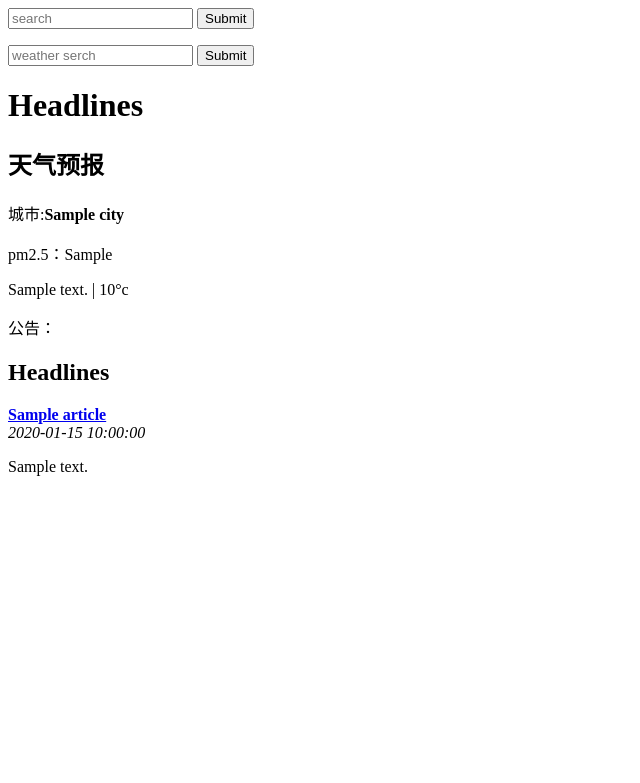
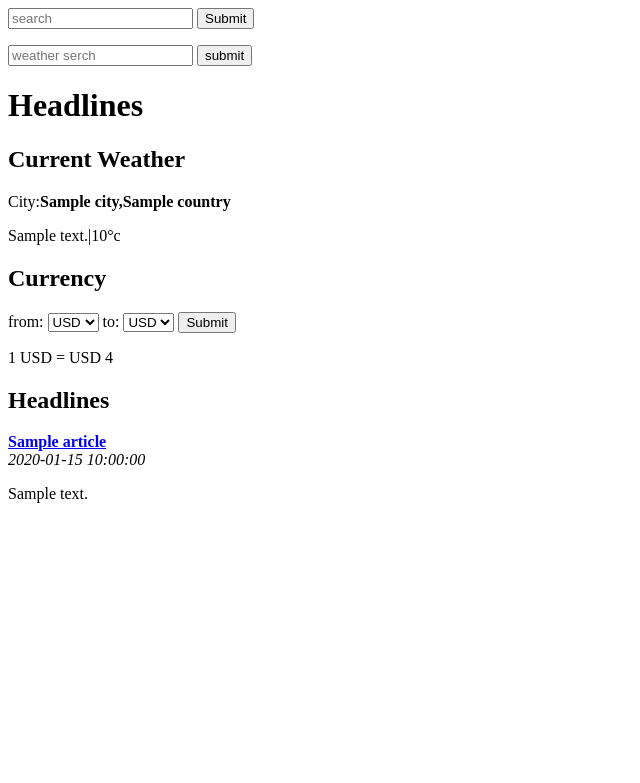
Before and after one commit to taiyishengshui/Flask_Building_Python_Web_Services, a Flask app: template headlines/templates/home.html in a window 1280 px wide. Shown: the top 783 px of the page, without its empty margins (0-640 px from the left). Run offline with Flask 2, Linux system fonts and the light colour scheme; the template is opened without the code that fills it: most values are stand-ins (such as "Sample title", 1, 10 or a date in 2020).

Commit message:
add rate

```diff
--- a/headlines/headlines.py
+++ b/headlines/headlines.py
@@ -15,8 +15,14 @@ RSS_FEEDS = {
 
 DEFAULTS = {
     'publication': 'bbc',
-    'city': '北京'
+    'city': 'London,uk',
+    'currency_from': 'CNY',
+    'currency_to': 'USD',
+
 }
+
+WEATHER_URL = "http://api.openweathermap.org/data/2.5/weather?q={}&units=metric&appid=a567483dd49d04a2a38bfe331ba79803"
+CURRENCY_URL = "https://openexchangerates.org//api/latest.json?app_id=aec14afce2de44d0b37d56d171675ec8"
 
 
 # @app.route("/", methods=['GET', 'POST'])
@@ -31,7 +37,25 @@ def home():
         city = DEFAULTS['city']
     # print(city)
     weather = get_weather(city)
-    return render_template("home.html", articles=articles, weather=weather)
+    currency_from = request.args.get("currency_from")
+    if not currency_from:
+        currency_from = DEFAULTS['currency_from']
+    currency_to = request.args.get("currency_to")
+    if not currency_to:
+        currency_to = DEFAULTS['currency_to']
+    rate, currencies = get_rates(currency_from, currency_to)
+    # rate = get_rates(currency_from, currency_to)
+    return render_template("home.html", articles=articles, weather=weather,
+                           currency_from=currency_from, currency_to=currency_to, rate=rate,
+                           currencies=sorted(currencies))
+
+
+def get_rates(frm, to):
+    all_currency = requests.get(CURRENCY_URL)
+    parsed = all_currency.json()['rates']
+    frm_rate = parsed.get(frm.upper())
+    to_rate = parsed.get(to.upper())
+    return (to_rate / frm_rate, parsed.keys())
 
 
 def get_news(query):
@@ -47,36 +71,40 @@ def get_news(query):
 
 def get_weather(query):
     # api_url="http://api.openweathermap.org/data/2.5/weather?q={}&units=metric&appid=a567483dd49d04a2a38bfe331ba79803"
-    # # query = urllib.parse.unquote(query)
-    # # print(type(query))
+    # query = urllib.parse.unquote(query)
+    # print(type(query))
+    url = WEATHER_URL.format(query)
+    print(url)
+    data = requests.get(url)
+    parsed = data.json()
+    weather = None
+    print(parsed.get("weather"))
+    if parsed.get("weather"):
+        weather = {
+            "description": parsed["weather"][0]["description"],
+            "temperature": parsed["main"]["temp"],
+            "city": parsed["name"],
+            "country": parsed["sys"]["country"],
+        }
+    return weather
+
+    # 国内api
+    # api_url = "https://www.sojson.com/open/api/weather/json.shtml?city={}"
+    # query = urllib.parse.unquote(query)
     # url = api_url.format(query)
-    # print(url)
     # data = requests.get(url)
     # parsed = data.json()
     # weather = None
-    # print(parsed.get("weather"))
-    # if parsed.get("weather"):
+    # # print(parsed)
+    # if parsed:
     #     weather = {
-    #         "description":parsed["weather"][0]["description"],
-    #         "temperature":parsed["main"]["temp"],
-    #         "city":parsed["name"]
+    #         "city": parsed['city'],
+    #         "pm25": parsed['data']['pm25'],
+    #         "description": parsed['data']['forecast'][0]['type'],
+    #         "temperature": parsed['data']['wendu'],
+    #         "notice": parsed['data']['forecast'][0]['notice']
     #     }
-    api_url = "https://www.sojson.com/open/api/weather/json.shtml?city={}"
-    query = urllib.parse.unquote(query)
-    url = api_url.format(query)
-    data = requests.get(url)
-    parsed = data.json()
-    weather = None
-    # print(parsed)
-    if parsed:
-        weather = {
-            "city": parsed['city'],
-            "pm25": parsed['data']['pm25'],
-            "description": parsed['data']['forecast'][0]['type'],
-            "temperature": parsed['data']['wendu'],
-            "notice": parsed['data']['forecast'][0]['notice']
-        }
-    return weather
+    # return weather
 
 
 # @app.route("/<publication>")
--- a/headlines/meme.txt
+++ b/headlines/meme.txt
@@ -1,3 +1,7 @@
 
 weathermapapi
 http://api.openweathermap.org/data/2.5/weather?q=London,uk&units=metric&appid=a567483dd49d04a2a38bfe331ba79803
+
+https://openexchangerates.org/account/app-ids
+App ID:
+aec14afce2de44d0b37d56d171675ec8
--- a/headlines/templates/home.html
+++ b/headlines/templates/home.html
@@ -4,23 +4,41 @@
 </head>
 <body>
 <form>
-            <input type="text" name="publication" placeholder="search" />
-            <input type="submit" value="Submit" />
+    <input type="text" name="publication" placeholder="search"/>
+    <input type="submit" value="Submit"/>
 </form>
 <form>
     <input type="text" name="city" placeholder="weather serch"/>
-            <input type="submit" value="Submit"/>
+    <input type="submit" value="submit"/>
 </form>
 <h1>Headlines</h1>
-        <h2>天气预报</h2>
-        <p>城市:<b>{{weather.city}}</b></p>
-        <p>pm2.5：{{weather.pm25}}</p>
-        <p>{{weather.description}} | {{weather.temperature}}°c</p>
-        <p>公告：{{weather.notice}}</p>
+<h2>Current Weather</h2>
+<p>City:<b>{{weather.city}},{{weather.country}} </b></p>
+<p>{{weather.description}}|{{weather.temperature}}°c</p>
+<h2>Currency</h2>
+<form>
+    from:
+    <select name="currency_from">
+        {% for currency in currencies%}
+        <option value="{{currency}}" {{
+        'selected="slected"' if currency_from == currency}}>{{currency}}</option>
+        {% endfor %}
+    </select>
+    to:
+    <select name="currency_to">
+        {% for currency in currencies%}
+        <option value="{{currency}}"  {{
+        'selected="slected"' if currency_to == currency}}>{{currency}}</option>
+        {% endfor %}
+    </select>
+    <input type="submit" value="Submit">
+</form>
+
+1 {{currency_from}} = {{currency_to}} {{rate}}
 <h2>Headlines</h2>
 {% for article in articles %}
-            <b><a href="{{article.link}}>">{{article.title}}</a></b><br />
-            <i>{{article.published}}</i><br />
+<b><a href="{{article.link}}>">{{article.title}}</a></b><br/>
+<i>{{article.published}}</i><br/>
 <p>{{article.summary}}</p>
 {% endfor %}
 </body>
```
Also changed, not shown: headlines/templates/dd.html (added, +15 -0 lines). Lines whose indentation alone changed are shown as unchanged.
